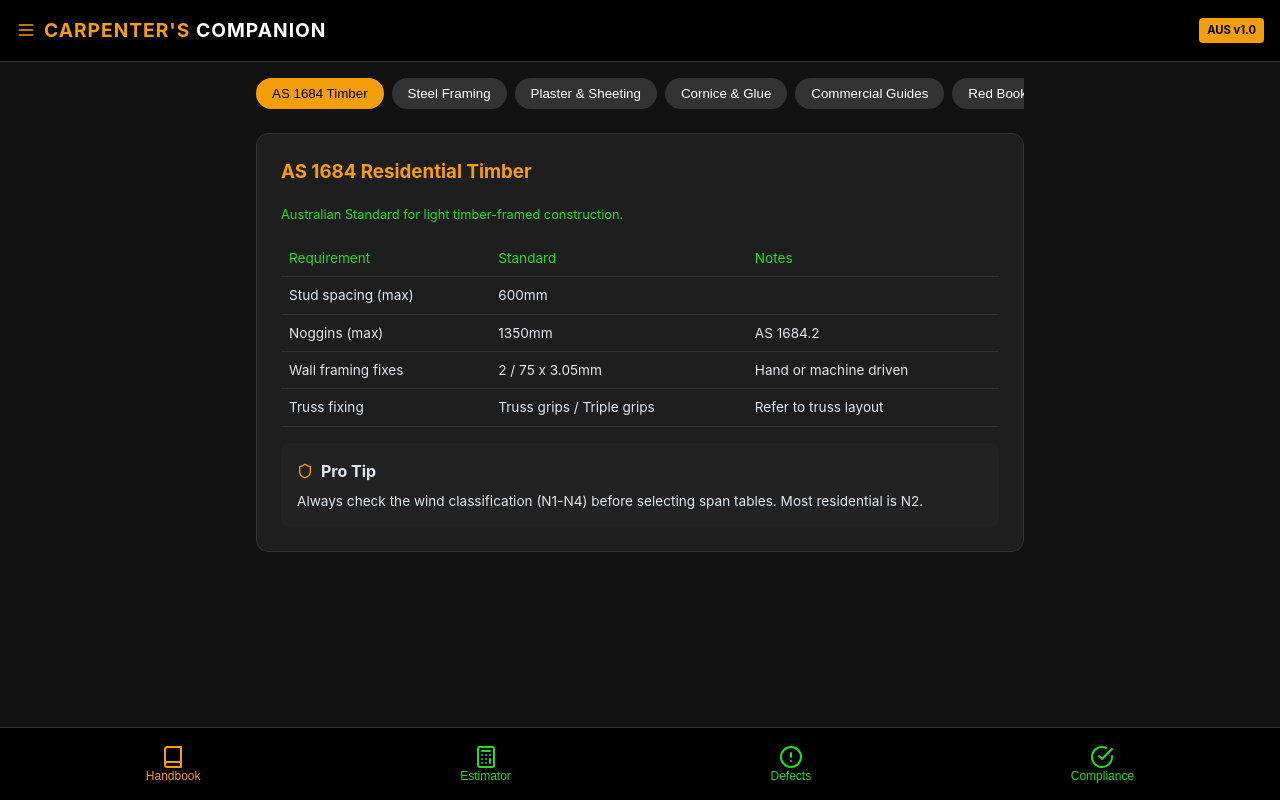
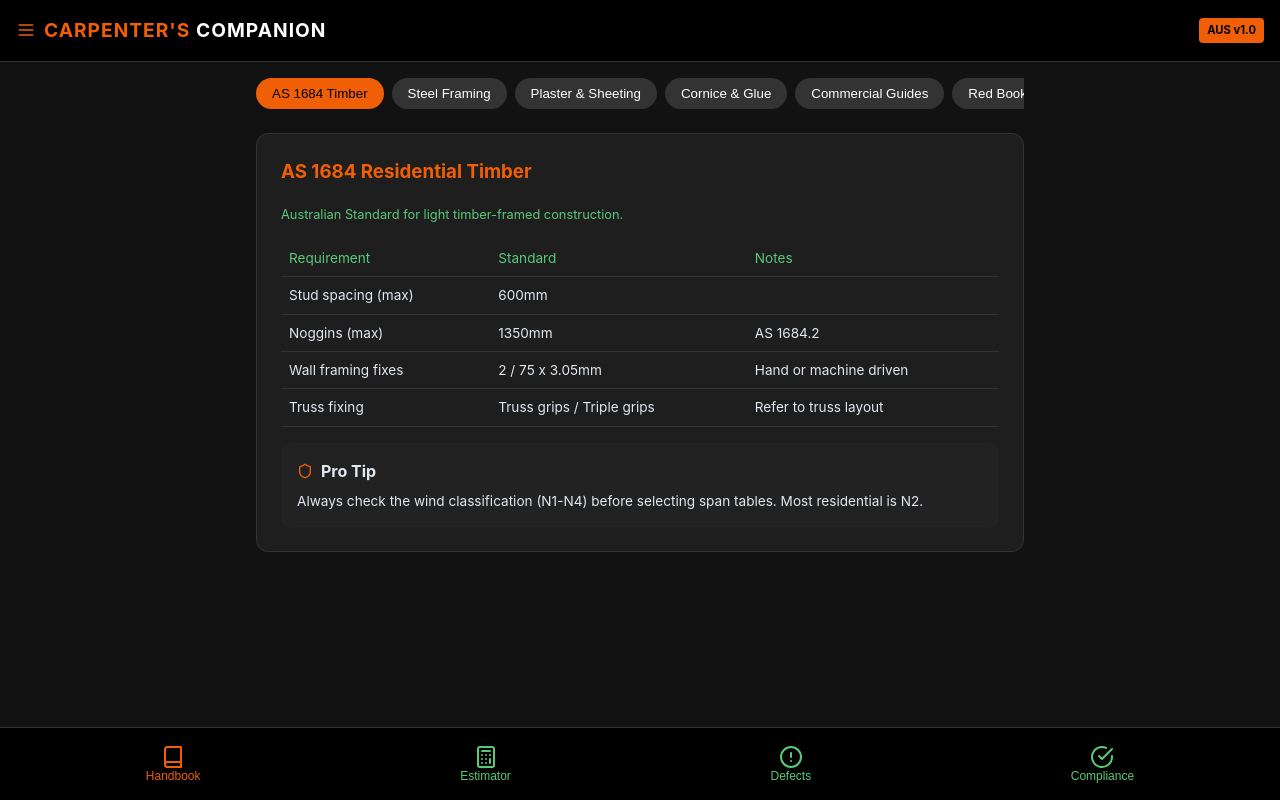
Before and after one commit to Cdo1985/carpenters-companion, a React (Vite) app: page / in a window 1280 px wide. Built offline with nearby package versions, Linux system fonts and the light colour scheme.

Commit message:
Update CSS variables for primary and text-muted colors

```diff
--- a/src/index.css
+++ b/src/index.css
@@ -1,10 +1,10 @@
 :root {
-  --primary: #f59e0b; /* Safety Orange */
+  --primary: #f05f05; /* Safety Orange */
   --bg-main: #121212;
   --bg-card: #1e1e1e;
   --bg-input: #2d2d2d;
   --text-main: #e2e8f0;
-  --text-muted: #22dd22;
+  --text-muted: #59c977;
   --accent: #3b82f6;
   --danger: #ef4444;
   --success: #22c55e;
```
